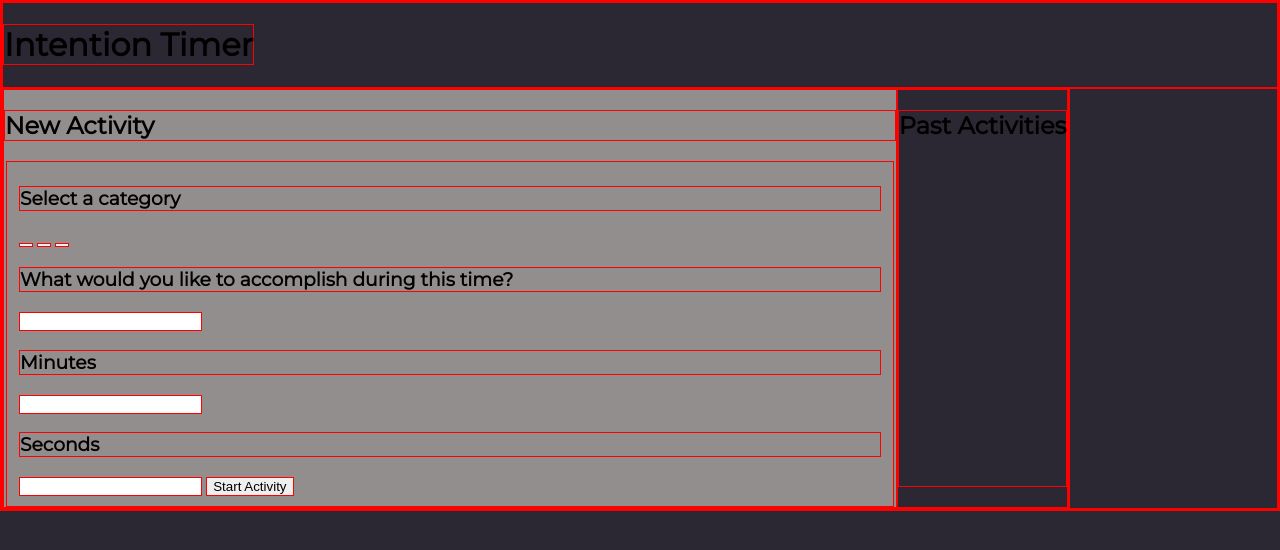
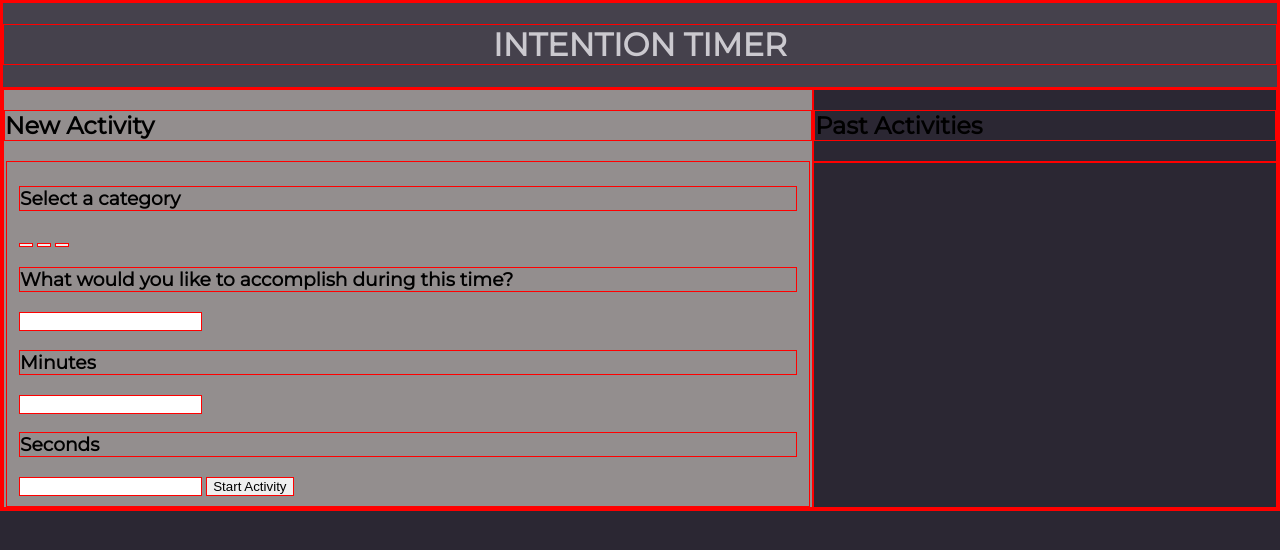
Before and after one commit to Josephhaefling/intention-timer, a plain HTML site: page index.html in a window 1280 px wide. Drawn offline with Linux system fonts and the light colour scheme.

Commit message:
Style header

```diff
--- a/styles.css
+++ b/styles.css
@@ -29,13 +29,18 @@ background-color: #938E8E;
 
 /* right section */
 .right-section {
-  display: flex;
+  flex-direction: column;
+  width: 40%;
 }
 
 header {
-display: flex;
+color: #fff;
+display: block;
+text-align: center;
+background-color: #45414c;
+text-transform: uppercase;
 }
 
 h1 {
-  justify-content: center;
+  color: #CBC9CF;
 }
```
